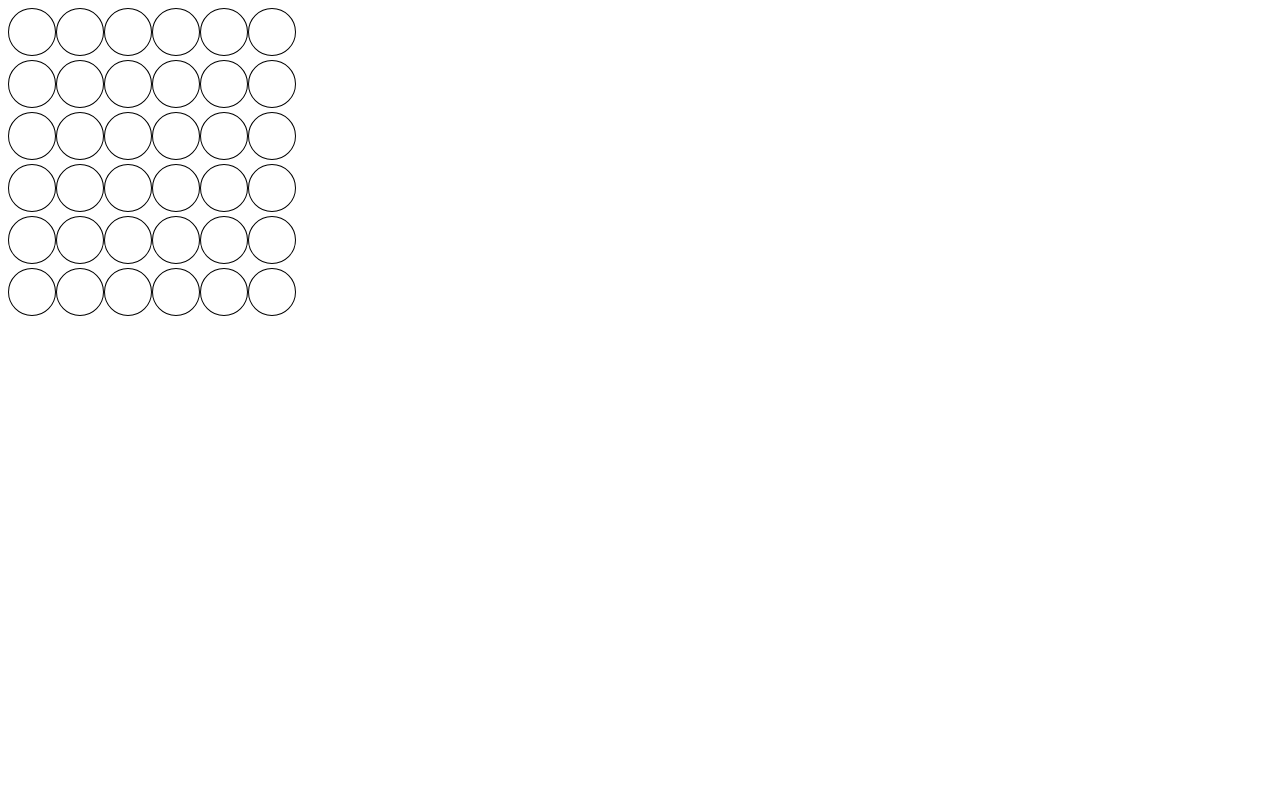
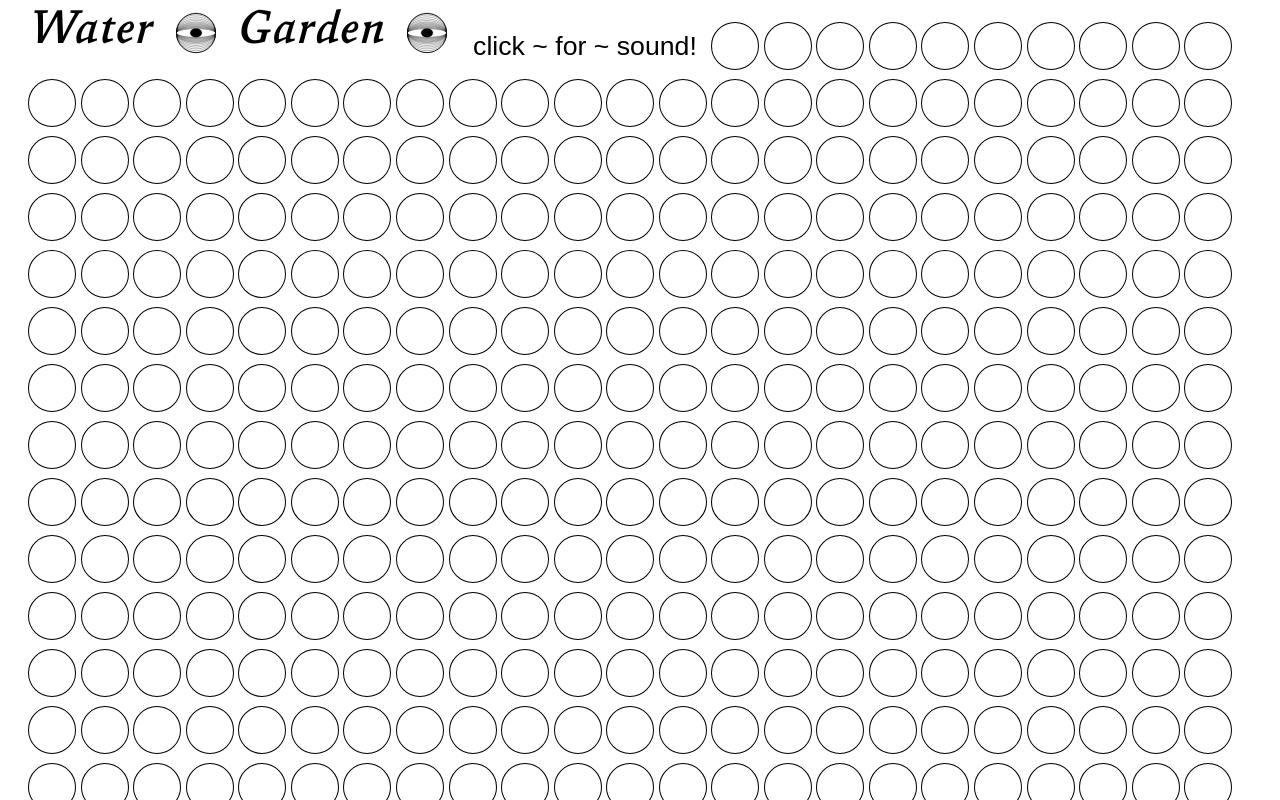
Before and after one commit to watergardenhilla/watergarden, an Angular app: page / in a window 1280 px wide. Built offline with nearby package versions, Linux system fonts and the light colour scheme.

Commit message:
working for desktop

```diff
--- a/src/app/app.component.css
+++ b/src/app/app.component.css
@@ -0,0 +1,92 @@
+@font-face {
+  font-family: absara;
+  src: url('/src/assets/fonts/Absara-MediumItalic.otf') format("opentype");
+}
+
+@font-face {
+  font-family: helvetica;
+  src: url('/src/assets/fonts/Helvetica46LightItalic_22438.ttf') format("truetype");
+}
+
+.container, .display-part {
+  min-height: 100% !important;
+  height: 100% !important;
+}
+
+:host {
+  min-height: 100% !important;
+  height: 100% !important;
+  display: block;
+}
+
+
+.title {
+  display: flex;
+  margin: 0;
+}
+
+.title p {
+  font-family: absara, sans-serif;
+  font-size: 36pt;
+  cursor: pointer;
+  margin: 0 22px 0 0;
+}
+.title img {
+  width: 40px;
+  cursor: pointer;
+  margin-right: 22px;
+}
+
+.subtitle {
+  display: flex;
+  margin:0;
+  cursor: pointer;
+}
+
+.subtitle p {
+  font-family: helvetica, sans-serif;
+  font-size: 20pt;
+  cursor: pointer;
+  margin:0 12px 0 4px;
+}
+
+
+.header {
+  background-color: white;
+  position: absolute;
+  display: flex;
+  flex-flow: row;
+  flex-shrink: 1;
+  align-items: flex-end;
+  height: 40px;
+  padding-bottom: 10px;
+}
+
+.container {
+  margin: 0 auto !important;
+  display: flex;
+  justify-content: center;
+  max-width: 100%;
+  min-height: 100%;
+}
+
+.display-part {
+  display: flex;
+  min-height: 100%;
+  width: 100%;
+  margin: 22px;
+}
+
+.drops-column {
+  display: flex;
+  flex-direction: column;
+}
+
+.drops-row {
+  display: flex;
+  flex-direction: row;
+}
+
+app-drop {
+  display: flex;
+}
--- a/src/app/app.component.html
+++ b/src/app/app.component.html
@@ -1,3 +1,23 @@
-<div *ngFor="let i of [0,1,2,3,4,5]">
-  <app-drop *ngFor="let j of [0,1,2,3,4,5]"></app-drop>
+<div class="container">
+  <div class="display-part" #displaypart [ngStyle]="{'margin-left.px': (displayMarginLeft | async)}">
+    <div #header class="header"
+         (click)="hideTitle()" *ngIf="showTitle | async">
+      <div class="title">
+        <p>Water</p>
+        <img src="/assets/images/5.svg">
+        <p>Garden</p>
+        <img src="/assets/images/5.svg">
+      </div>
+      <div class="subtitle">
+        <p>click ~ for ~ sound!</p>
+      </div>
+    </div>
+    <div *ngFor="let i of rows" class="drops-column">
+      <div *ngFor="let j of columns" class="drops-row">
+        <app-drop
+          [ngStyle]="{'width.px': dropWidth, 'margin-right.px': dropRightMargin, 'margin-bottom.px': dropBottomMargin}"
+        ></app-drop>
+      </div>
+    </div>
+  </div>
 </div>
--- a/src/app/app.component.ts
+++ b/src/app/app.component.ts
@@ -1,12 +1,48 @@
-import {Component} from '@angular/core';
+import {AfterViewChecked, AfterViewInit, ChangeDetectorRef, Component, ElementRef, OnInit, ViewChild} from '@angular/core';
+import {AsyncSubject, BehaviorSubject} from 'rxjs';
 
 @Component({
   selector: 'app-root',
   templateUrl: './app.component.html',
   styleUrls: ['./app.component.css']
 })
-export class AppComponent {
+export class AppComponent implements AfterViewInit, AfterViewChecked {
   title = 'watergarden';
-  rows = [0, 1, 2, 3, 4, 5, 6];
-  columns = [0, 1, 2, 3, 4, 5, 6];
+
+  showTitle = new BehaviorSubject(true);
+  @ViewChild('displaypart') container: ElementRef;
+  @ViewChild('header') header: ElementRef;
+  rows = [];
+  columns = [];
+  readonly dropWidth = 48;
+  readonly dropRightMargin = 4.55;
+  readonly dropBottomMargin = 9;
+  displayMarginLeft = new AsyncSubject();
+
+  constructor(private cdRef: ChangeDetectorRef) {
+  }
+
+  hideTitle(): void {
+    this.showTitle.next(false);
+  }
+
+  ngAfterViewInit(): void {
+    for (let i = this.dropWidth;
+         i < this.container.nativeElement.offsetWidth;
+         i += this.dropWidth + this.dropRightMargin) {
+      this.rows.push(0);
+      console.log(this.container.nativeElement.offsetWidth - i);
+      this.displayMarginLeft.next((this.container.nativeElement.offsetWidth - i + this.dropWidth + this.dropRightMargin) / 3);
+    }
+    for (let i = this.dropWidth;
+         i < this.container.nativeElement.offsetHeight;
+         i += this.dropWidth + this.dropBottomMargin) {
+      this.columns.push(0);
+    }
+    this.displayMarginLeft.complete();
+  }
+
+  ngAfterViewChecked(): void {
+    this.cdRef.detectChanges();
+  }
 }
--- a/src/app/drop/drop.component.css
+++ b/src/app/drop/drop.component.css
@@ -1,4 +1,3 @@
 .drop {
   cursor: pointer;
-  width: 48px;
 }
--- a/src/index.html
+++ b/src/index.html
@@ -1,5 +1,5 @@
 <!doctype html>
-<html lang="en">
+<html lang="en" style="height: 100%;">
 <head>
   <meta charset="utf-8">
   <title>Watergarden</title>
--- a/src/styles.css
+++ b/src/styles.css
@@ -1 +1,7 @@
-/* You can add global styles to this file, and also import other style files */
+html, body, app-root {
+  min-height: 100%;
+  height: 100%;
+  display: block;
+  margin: 0;
+  overflow-y: hidden;
+}
```
Also changed, not shown: src/assets/fonts/Absara-MediumItalic.otf (added), src/assets/fonts/Helvetica46LightItalic_22438.ttf (added).
